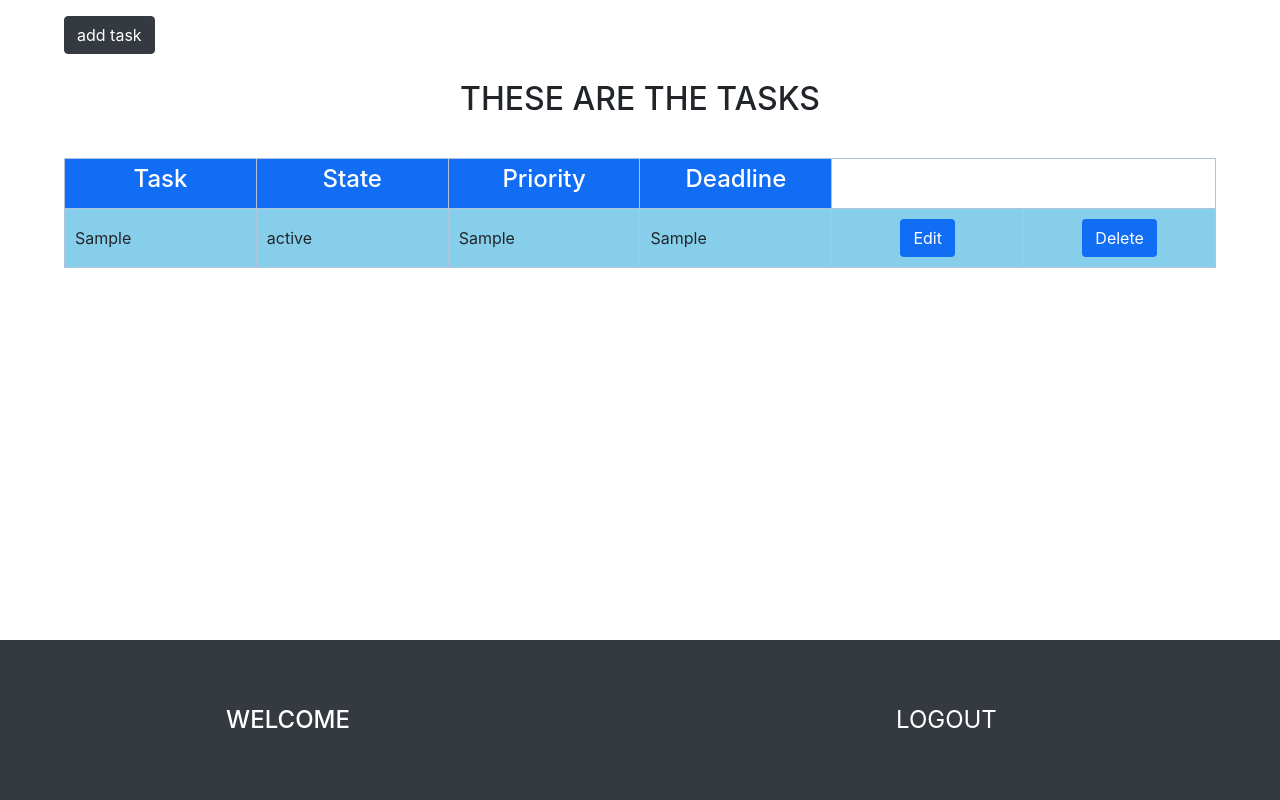
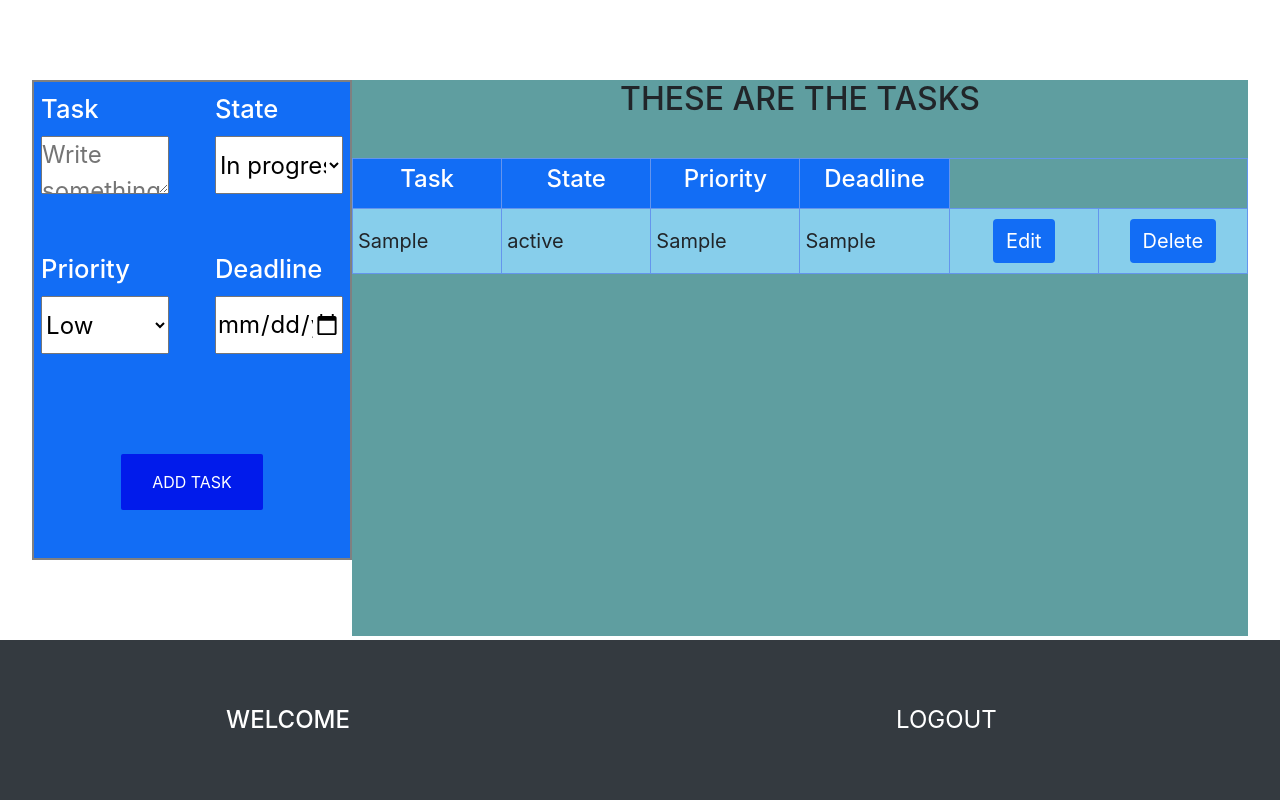
Before and after one commit to wilberpulido/Lista-de-tareas, a PHP site: page / in a window 1280 px wide. Run offline with PHP 8.4, Linux system fonts and the light colour scheme; the visitor is signed in with stand-in values (Sample User, id 1); tables that the repository leaves empty or names only in its code hold one stand-in row (values such as "Sample post"); data that the repository does not hold is empty; some libraries are stand-ins or nearby versions.

Commit message:
adelante responsive tablet y laptop

```diff
--- a/index.php
+++ b/index.php
@@ -39,10 +39,10 @@ if (empty($user)) {
 <div class="container-fluid">
     <header>
         <div class="menu">
-            <button class="btn btn-dark btn-menu"> Menu</button>
+            <button class="btn btn-menu"> Menu</button>
             <div class="other-submenu">
-                <button class="btn btn-dark"> <a href="view/login.html"> Login </a> </button>
-                <button class="btn btn-dark"> <a href="view/registration.html"> Register </a></button>
+                <button class="btn"> <a href="view/login.html"> Login </a> </button>
+                <button class="btn"> <a href="view/registration.html"> Register </a></button>
             </div>
             <?php
             $whyUseUrl ="view/whyUseApp.php" ;
@@ -107,16 +107,24 @@ if (empty($user)) {
             ?>
                     <tr class="tbodyLarge">
                         <td class="taskTable">
-                            <?php echo $row['task']?>
+                            <p>
+                                <?php echo $row['task']?>
+                            </p>
                         </td>
                         <td>
-                            <?php echo $row['state']?>
+                            <p>
+                                <?php echo $row['state']?>
+                            </p>
                         </td>
                         <td>
-                            <?php echo $row['priority']?>
+                            <p>
+                                <?php echo $row['priority']?>
+                            </p>
                         </td>
                         <td>
-                            <?php echo $row['deadline']?>
+                            <p>
+                                <?php echo $row['deadline']?>
+                            </p>
                         </td>
                         <td>
                             <button class="btn btn-edit">
--- a/style/form.css
+++ b/style/form.css
@@ -238,3 +238,113 @@ font-weight: 500;
     background-color: rgb(18, 109, 245);
     padding: 5vh 2vw;
 }
+
+@media only screen and (orientation: landscape) {
+
+    #contactPage .btn-submit button{
+        width: 80%;
+        font-size:4vh;
+    }
+    .formBoxLogin{
+        width: 40% !important;
+        padding-top: 2;
+    }
+    .text-login,
+    .text-center-welcome{
+        position: relative;
+        font-size: 4vh;
+        top:2vh;
+    }
+    .link{
+        position: relative;
+        top: 4vh;
+        font-size: 4vh;
+    }
+    .login-title{
+        margin-top: 2vh;
+    }
+    .input-container label{
+        font-size:4vh;
+    }
+    .input-container{
+        position: relative;
+        top: 2vh;
+    }
+    .formBoxLogin button{
+        font-size: 3vh;
+    }
+    .btn-return-home{
+        font-size: 3vh;
+    }
+    .formBoxRegister{
+        padding: 5vh 5vw;
+        width: 40%;
+    }
+    .formBoxRegister .btn-submit{
+        justify-content: start;
+        width: 80%;
+        font-size: 3vh;
+    }
+    .link-login-register{
+        position: relative;
+        top: -4vh;
+        font-size: 3vh;
+    }
+    .formBoxTask{
+        width:60%;
+        height: 60vh;
+        font-size: 3vh;
+        padding: 0vh 0vw;
+        border: 2px solid gray;
+    }
+    main .btn-add-task-form:focus ~ .formBoxTask{
+        left: 20%;
+    }
+    main .formBoxTask:focus-within{
+        left: 20%;
+    }
+    .formBoxTask div{
+        display: grid;
+        grid-template-columns: 45% 45%;
+        column-gap: 10%;
+        grid-template-rows: repeat(3,20vh);
+    }
+    .formBoxTask div .input-container-addTask{
+        height: 100%;
+        display: flex;
+        flex-direction: column;
+    }
+    .input-container-addTask label{
+        font-size: 2vw;
+    }
+    .input-container-addTask textarea,
+    .input-container-addTask select,
+    .input-container-addTask input{
+        height: 40%;
+    }
+    .formBoxTask div:nth-child(5){
+        grid-column-start: 1;
+        grid-column-end: 3;
+    }
+
+    .formBoxEditTask{
+        width: 40%;
+    }
+}
+@media only screen and (min-width: 480px){
+    .formBoxLogin{
+        width: 60%;
+    }
+
+}
+
+@media only screen and (min-width: 768px){
+    .formBoxTask{
+        width:25%;
+        left: 2.5%;
+        top: 10vh;
+        height: 60vh;
+        font-size: 3vh;
+        padding: 0vh 0vw;
+    }
+}
--- a/style/style.css
+++ b/style/style.css
@@ -265,11 +276,10 @@ ul li{
 #tableTask tr .taskTable{
     overflow: auto;
 }
-
 #tableTask,
 #tableTask td,
 #tableTask th{
-    border: 1px solid lightsteelblue;
+    border: 1px solid cornflowerblue;
     height: 50px;
 }
 #tableTask th {
@@ -279,7 +289,7 @@ ul li{
     color: white;
 }
 #tableTask td {
-    padding: 10px;
+    padding: 10px 5px;
     text-align: left;
 }
 #tableTask tr{
@@ -439,27 +440,77 @@ ul li{
         font-size: 8vh;
     }
     .aboutMe p{
-        margin: 5vh 5vw;
-        font-size: 2.5vh;
-        text-align: justify;
+        font-size: 4vh;
+    }
+    .iconTech{
+        margin: 10vh auto;
+    }
+    .icon{
+        width: 10vw;
+        height: 16vh;
+    }
+    .iconTech .icon:nth-child(2){
+        width: 7.5vw;
+        height: 16vh;
+    }
+    .iconTech .icon:nth-child(4){
+        width: 14vw;
+        height: 12vh;
+    }
+    #contactPage{
+        width: 90%;
+    }
+    #contactPage section h2{
+        font-size: 6vh;
     }
 
-    .iconTech{
-        display: flex;
-        justify-content: center;
+}
+@media only screen and (min-width: 480px){
+    #tableTask thead .theadLarge,
+    #tableTask tbody .tbodyLarge{
+        display: table-row;
     }
-    .icon{
-        width: 18vw;
-        height: 20vh;
-        margin: 0vh 0.5vw;
-        display: flex;
-        align-items: center;
-
+    #tableTask thead .theadSmall,
+    #tableTask tbody .tbodySmall{
+        display: none;
     }
-    .icon img {
-        width: 100%;
-        height: 10vh;
+    #contactPage section{
+        margin: 2vh 0vw;
+        padding: 5vh 4vw;
+        width: 50%;
+    }
+    #tableTask thead .theadLarge h4{
+        font-size: 3vw;
+    }
+    #tableTask tbody .tbodyLarge td,
+    #tableTask tbody .tbodyLarge td button a{
+        font-size: 2.5vw;
+    }
+    .tasksBox{
+        width: 80%;
     }
 
+}
 
+@media only screen and (min-width: 768px){
+    .navegbar li a{
+        color: cornflowerblue;
+        font-size: 3vh;
+    }
+    #tableTask thead .theadLarge h4{
+        font-size: 3vh;
+    }
+    #tableTask tbody .tbodyLarge td,
+    #tableTask tbody .tbodyLarge td button a{
+        font-size: 2.5vh;
+    }
+    .tasksBox{
+        width: 70%;
+        margin-right: 2.5%;
+        float: right;
+        background-color: cadetblue;
+    }
+    .btn-add-task-form{
+        display: none;
+    }
 }
--- a/view/landingPage/formTask.html
+++ b/view/landingPage/formTask.html
@@ -4,7 +4,6 @@
             <label for="task">Task</label>
             <textarea required placeholder="Write something here" name = "task" id="task" type="text"></textarea>
         </div>
-
         <div class="input-container-addTask">
             <label for="state">State</label>
                 <select name="state">
@@ -13,7 +12,6 @@
                     <option value="Delayed">Delayed</option>
                 </select>
         </div>
-
         <div class="input-container-addTask">
             <label for="priority">Priority</label>
             <select name="priority">
--- a/view/login.html
+++ b/view/login.html
@@ -11,12 +11,14 @@
 <body>
     <div class="container-fluid">
     <main>
-    <a class="btn btn-dark btn-return-home" href="../">Return home page</a>
     <div class="formBoxLogin">
+        <button type="button" class="btn-return-home">
+            <a class="btn" href="../">Return home page</a>
+        </button>
         <form action="../controller/login.php" method="POST">
             <div class="login-title">
                 <span class="text-login">LOGIN</span>
-                <span class="text-center-welcome">welcome! login information.</span>
+                <span class="text-center-welcome">welcome! login information</span>
             </div>
             <div class="input-container">
                 <input name="username" type="text" required=""/>
--- a/view/registration.html
+++ b/view/registration.html
@@ -11,8 +11,10 @@
 <body>
     <div class="container-fluid">
     <main>
-    <a class="btn btn-dark btn-return-home" href="../">Return home page</a>
         <div class="formBoxRegister">
+            <button type="button" class="btn-return-home">
+                <a class="btn" href="../">Return home page</a>
+            </button>
             <form action="../controller/registration.php" method="POST">
                 <div class="formFormat register-format">
                     <div class="text-center">
```
Also changed, not shown: other parts of style/form.css (+15 -15 lines), other parts of style/style.css (+45 -43 lines), view/contact.php (+6 -4 lines), view/landingPage/header.php (+4 -4 lines).
